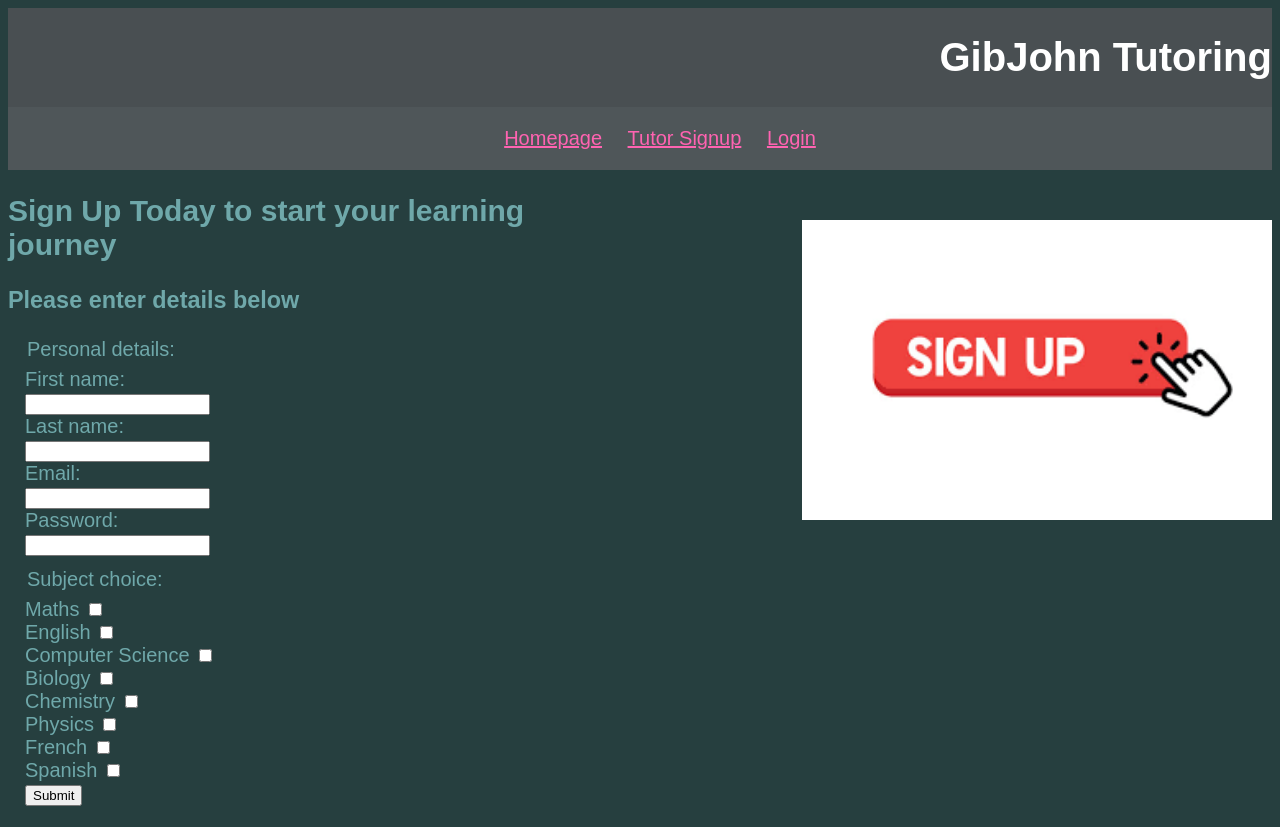
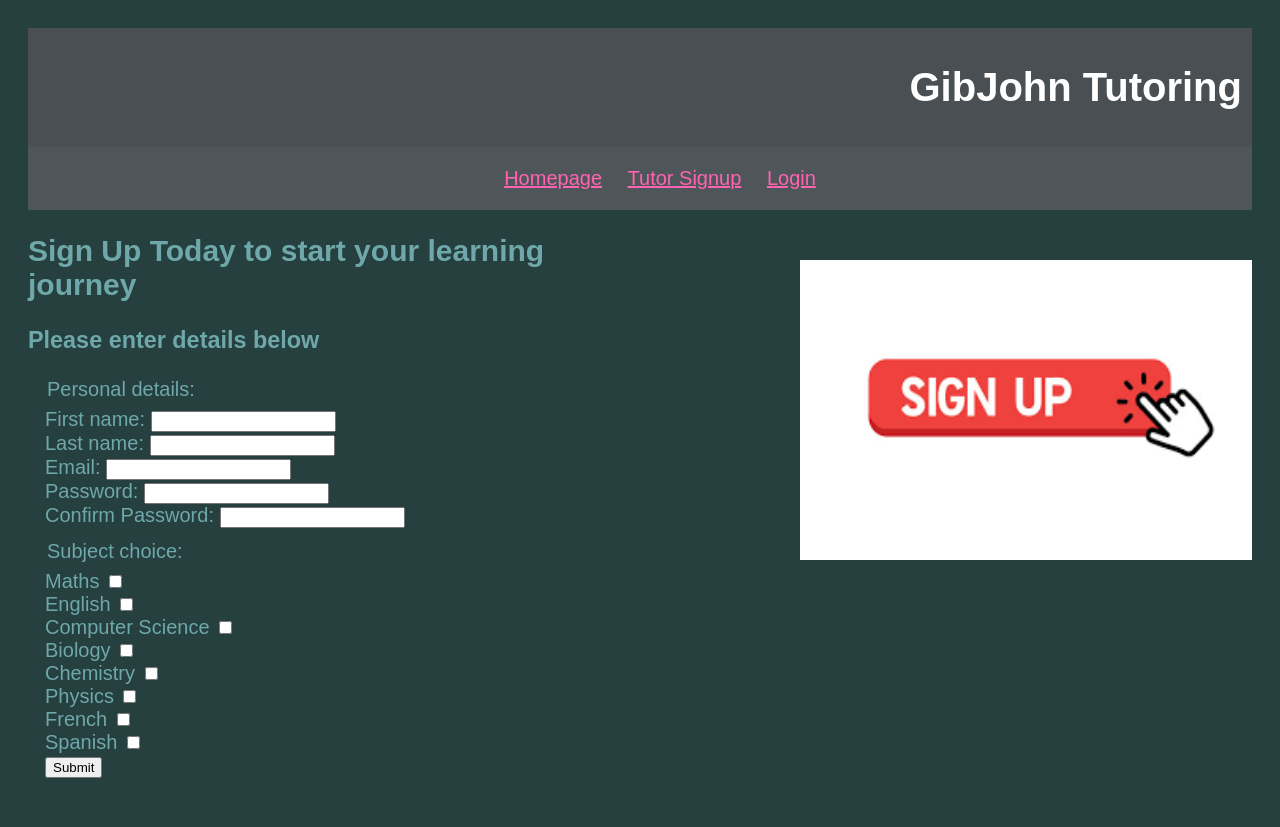
Before and after one commit to alexbaxter07/college, a PHP site: page /student_signup.html in a window 1280 px wide. After the commit the page ends 778 px from the top, so only its background shows below. Run offline with PHP 8.4, Linux system fonts and the light colour scheme.

Commit message:
updated: allignment of text

```diff
--- a/Lessons/allignment/index.html
+++ b/Lessons/allignment/index.html
@@ -5,7 +5,9 @@
     <link rel="stylesheet" href="styles.css">
     <title>Homepage</title>
 </head>
+
 <body>
+
     <div id="container">
 
         <div id="titlebar">
--- a/Lessons/allignment/student_signup.html
+++ b/Lessons/allignment/student_signup.html
@@ -27,14 +27,16 @@
             <form>
                 <fieldset>
                     <legend>Personal details:</legend>
-                    <label for="fname">First name:</label><br>
+                    <label for="fname">First name:</label>
                     <input type="text" id="fname" name="fname"><br>
-                    <label for="lname">Last name:</label><br>
+                    <label for="lname">Last name:</label>
                     <input type="text" id="lname" name="lname"><br>
-                    <label for="Email">Email:</label><br>
+                    <label for="Email">Email:</label>
                     <input type="text" id="Email" name="Email"><br>
-                    <label for="Pass">Password:</label><br>
+                    <label for="Pass">Password:</label>
                     <input type="text" id="Pass" name="Password"><br>
+                    <label for="CPass">Confirm Password:</label>
+                    <input type="text" id="CPass" name="Confirm Password"><br>
                 </fieldset>
                 <fieldset>
                     <legend>Subject choice:</legend>
--- a/Lessons/allignment/styles.css
+++ b/Lessons/allignment/styles.css
@@ -12,12 +12,17 @@ h1{
 #container {
     display: flex;
     flex-flow: column;
+    padding: 20px;
 }
 
 #titlebar {
     background-color: #494F52;
     width:100%;
     text-align:right;
+}
+
+#titlebar h1{
+    padding: 10px;
 }
 
 #navbar {
@@ -53,3 +58,7 @@ img{
     display: flex;
     flex-flow: row;
 }
+
+#text h1{
+    text-align: center;
+}
```
Lines whose indentation alone changed are shown as unchanged.
